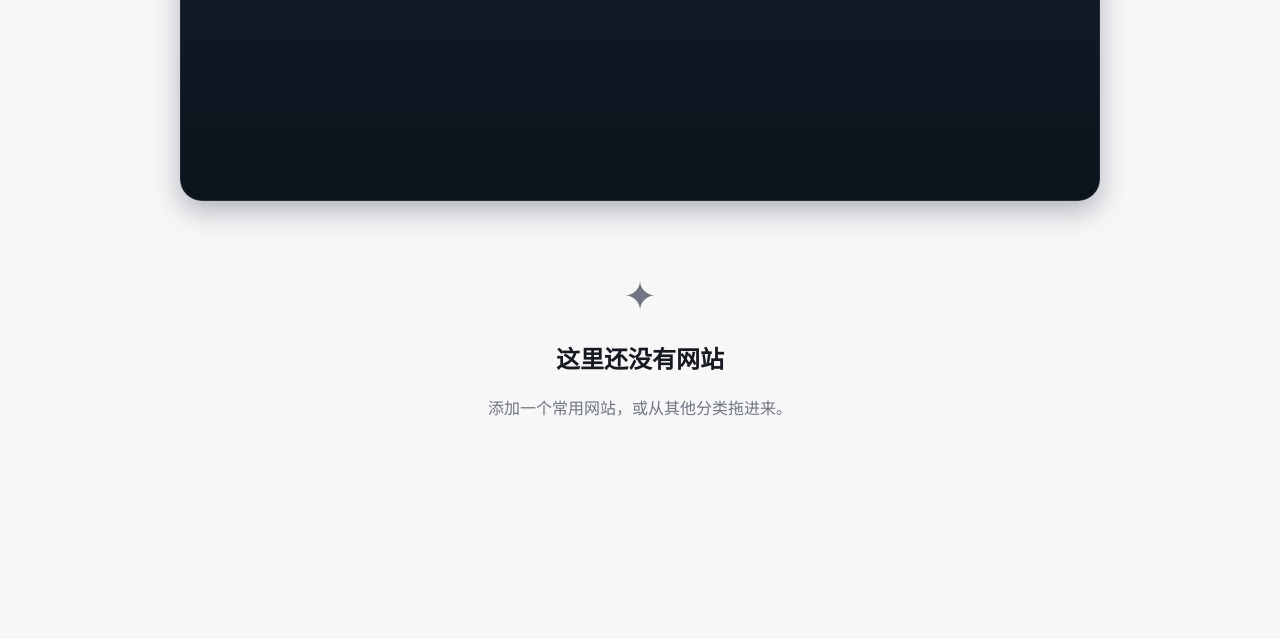
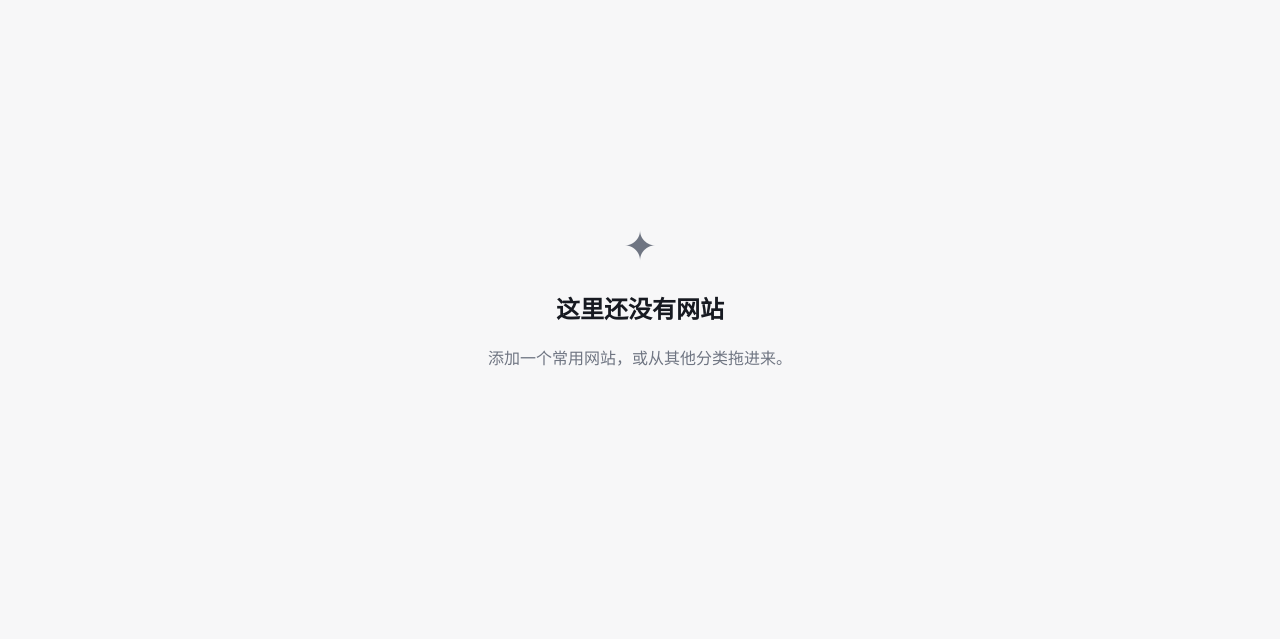
Before and after one commit to Maxzzj777/glide-personal-navigation, a plain HTML site: page index.html in a window 1280 px wide. Shown: the part 250-889 px from the top of the page. After the commit the page ends 839 px from the top, so only its background shows below. Drawn offline with Linux system fonts and the light colour scheme; no server answers.

Commit message:
Revert "Add symmetric background panel to bookmark content area"
This reverts commit 719ce9c32aff94ae8d9992d63c89c10f1063a724.

```diff
--- a/index.html
+++ b/index.html
@@ -7,7 +7,7 @@
   <title>Glide · 个人导航</title>
   <link rel="icon" href="glide-logo.png" type="image/png">
   <link rel="apple-touch-icon" href="glide-logo.png">
-  <link rel="stylesheet" href="styles.css?v=44">
+  <link rel="stylesheet" href="styles.css?v=43">
 </head>
 <body>
   <div class="aurora" aria-hidden="true"><i></i><i></i></div>
--- a/styles.css
+++ b/styles.css
@@ -8,7 +8,7 @@
 @media(max-width:760px){.site-grid{gap:var(--site-grid-gap)}.site-card{min-height:var(--site-card-height);padding:var(--site-card-pad)}.site-icon{width:var(--site-icon-size);height:var(--site-icon-size);border-radius:var(--site-icon-radius)}.site-name{margin-top:12px}}
 .admin-only{display:none!important}body.admin-mode .admin-only{display:block!important}body.admin-mode .add-site.admin-only{display:inline-block!important}.site-link{align-items:center;justify-content:center;text-align:center}.site-name{width:100%;margin-top:12px}.site-card{cursor:pointer}.site-card .edit,.category .cat-edit{display:none}body.admin-mode .site-card{cursor:grab}body.admin-mode .site-card .edit,body.admin-mode .category .cat-edit{display:block}.bottom-nav{position:fixed;left:calc(50% + 142px);bottom:18px;transform:translateX(-50%);z-index:18;display:flex;gap:4px;padding:6px;border-radius:18px}.bottom-nav a,.bottom-nav button{min-width:82px;border:0;border-radius:13px;padding:8px 13px;background:transparent;color:var(--muted);text-decoration:none;display:flex;align-items:center;justify-content:center;gap:7px;font:inherit;cursor:pointer}.bottom-nav a:hover,.bottom-nav button:hover{background:rgba(255,255,255,.55);color:var(--text)}.bottom-nav b{font-size:12px}.form-error{color:var(--danger);font-size:13px;margin:10px 0 0}.empty-state .primary{display:none}body.admin-mode .empty-state .primary{display:inline-block}@media(max-width:760px){.bottom-nav{left:50%;bottom:12px}.main{padding-bottom:90px}}
 .site-grid{grid-template-columns:repeat(6,minmax(0,1fr));gap:12px}.site-card{min-height:108px;padding:12px 10px;border-radius:20px}.site-icon{box-shadow:0 7px 16px color-mix(in srgb,var(--icon-a) 18%,transparent)}.site-name{margin-top:9px;font-size:14px}@media(max-width:1180px){.site-grid{grid-template-columns:repeat(4,minmax(0,1fr))}}@media(max-width:760px){.site-grid{grid-template-columns:repeat(2,minmax(0,1fr));gap:10px}.site-card{min-height:104px;padding:10px}.site-name{margin-top:8px}}@media(max-width:380px){.site-grid{grid-template-columns:repeat(2,minmax(0,1fr))}}
-@media(min-width:761px){.sidebar{position:sticky;top:24px;height:calc(100vh - 48px);align-self:start}.category-list{overflow-y:auto;scroll-behavior:smooth}}body.admin-mode .bottom-nav .admin-only{display:flex!important}.aurora.custom-background{background-position:center;background-size:cover;background-repeat:no-repeat}.aurora.custom-background i{opacity:.2}.background-preview{height:190px;margin-top:16px;border-radius:18px;border:1px solid var(--line);background:rgba(120,130,150,.08);background-size:cover;background-position:center;display:grid;place-items:center;color:var(--muted);overflow:hidden}.background-preview.has-image span{display:none}.background-hint{font-size:12px;color:var(--muted);margin:9px 2px 0}.site-sections{display:flex;flex-direction:column;gap:44px;background:linear-gradient(180deg,#131b28,#0c131c);border:1px solid rgba(148,163,184,.14);border-radius:22px;padding:24px 20px;box-shadow:0 10px 28px rgba(15,23,42,.3),inset 0 1px 0 rgba(255,255,255,.03)}.category-section{scroll-margin-top:28px;min-height:120px}.section-head{display:flex;align-items:end;justify-content:space-between;margin:0 2px 16px}.section-head h2{margin:0;font-size:24px;letter-spacing:-.025em}.section-head span{color:var(--muted);font-size:13px}.search-results .site-grid{margin-top:0}@media(max-width:760px){.site-sections{gap:34px}.category-section{scroll-margin-top:76px}.section-head{margin-bottom:12px}.section-head h2{font-size:21px}}
+@media(min-width:761px){.sidebar{position:sticky;top:24px;height:calc(100vh - 48px);align-self:start}.category-list{overflow-y:auto;scroll-behavior:smooth}}body.admin-mode .bottom-nav .admin-only{display:flex!important}.aurora.custom-background{background-position:center;background-size:cover;background-repeat:no-repeat}.aurora.custom-background i{opacity:.2}.background-preview{height:190px;margin-top:16px;border-radius:18px;border:1px solid var(--line);background:rgba(120,130,150,.08);background-size:cover;background-position:center;display:grid;place-items:center;color:var(--muted);overflow:hidden}.background-preview.has-image span{display:none}.background-hint{font-size:12px;color:var(--muted);margin:9px 2px 0}.site-sections{display:flex;flex-direction:column;gap:44px}.category-section{scroll-margin-top:28px;min-height:120px}.section-head{display:flex;align-items:end;justify-content:space-between;margin:0 2px 16px}.section-head h2{margin:0;font-size:24px;letter-spacing:-.025em}.section-head span{color:var(--muted);font-size:13px}.search-results .site-grid{margin-top:0}@media(max-width:760px){.site-sections{gap:34px}.category-section{scroll-margin-top:76px}.section-head{margin-bottom:12px}.section-head h2{font-size:21px}}
 .add-bookmark-card{min-height:108px;padding:10px;border:1.5px dashed rgba(89,124,255,.32);border-radius:20px;background:rgba(255,255,255,.2);color:var(--muted);display:none;flex-direction:column;align-items:center;justify-content:center;gap:8px;font:inherit;font-size:13px;font-weight:700;cursor:pointer;transition:.2s}body.admin-mode .add-bookmark-card{display:flex}.add-bookmark-card:hover{transform:translateY(-3px);border-color:var(--accent);color:var(--accent);background:rgba(255,255,255,.46);box-shadow:0 12px 30px rgba(52,68,105,.08)}.add-bookmark-icon{width:40px;height:40px;border-radius:14px;display:grid;place-items:center;background:rgba(89,124,255,.1);font-size:25px;font-weight:400}@media(max-width:760px){.add-bookmark-card{min-height:104px}}
 .site-card{overflow:visible}.site-card:hover,.site-card:focus-within{z-index:6}.site-detail{position:absolute;left:50%;top:calc(100% + 4px);z-index:7;width:190px;max-width:220px;padding:8px 10px;border:1px solid rgba(255,255,255,.2);border-radius:12px;background:rgba(25,31,46,.92);color:#fff;box-shadow:0 8px 22px rgba(18,25,42,.24);backdrop-filter:blur(14px);-webkit-backdrop-filter:blur(14px);opacity:0;transform:translate(-50%,-6px);transition:opacity .18s,transform .18s;pointer-events:none;text-align:left}.site-detail small,.site-detail strong{display:block;overflow:hidden}.site-detail small{font-size:9px;font-weight:600;letter-spacing:.08em;opacity:.62}.site-detail strong{margin-top:3px;font-size:11px;font-weight:700;line-height:1.35;display:-webkit-box;-webkit-line-clamp:3;-webkit-box-orient:vertical}.site-card:hover .site-detail,.site-card:focus-within .site-detail{opacity:1;transform:translate(-50%,0)}@media(hover:none){.site-detail{display:none}}
 .site-card{min-height:104px;padding:6px 3px;border:0;border-radius:18px;background:transparent;box-shadow:none}.site-card:hover{background:transparent;box-shadow:none}.site-icon{background:rgba(111,115,126,.72)}.site-icon img{object-fit:contain;padding:6px}.site-name{max-width:112px;min-height:34px;margin-top:9px;white-space:normal;line-height:1.2;display:-webkit-box;-webkit-line-clamp:2;-webkit-box-orient:vertical}.site-card .edit{z-index:9;right:2px;top:0}.add-bookmark-card{min-height:104px;border:0;background:transparent}.add-bookmark-card:hover{background:transparent;box-shadow:none}.add-bookmark-icon{width:56px;height:56px;border-radius:18px;border:1.5px dashed rgba(89,124,255,.38);background:rgba(111,115,126,.18)}
```
